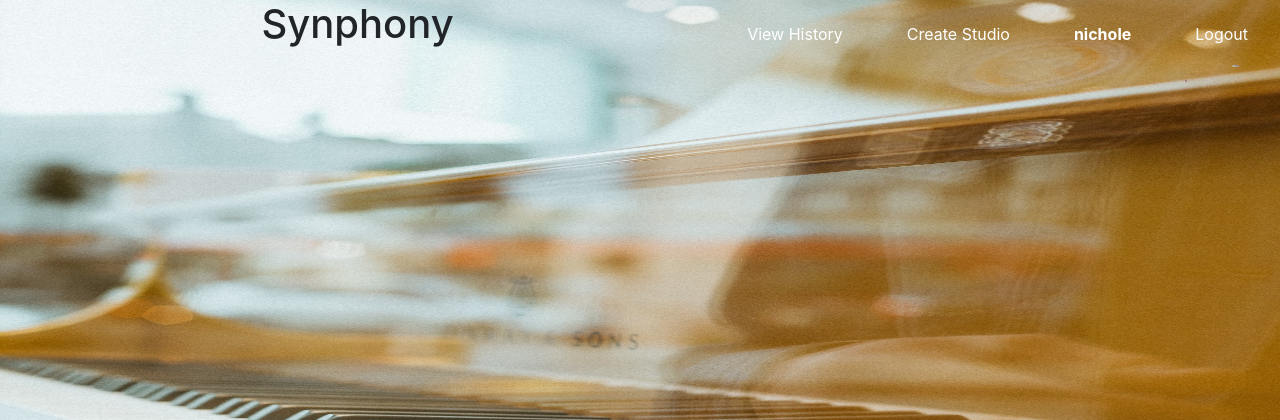
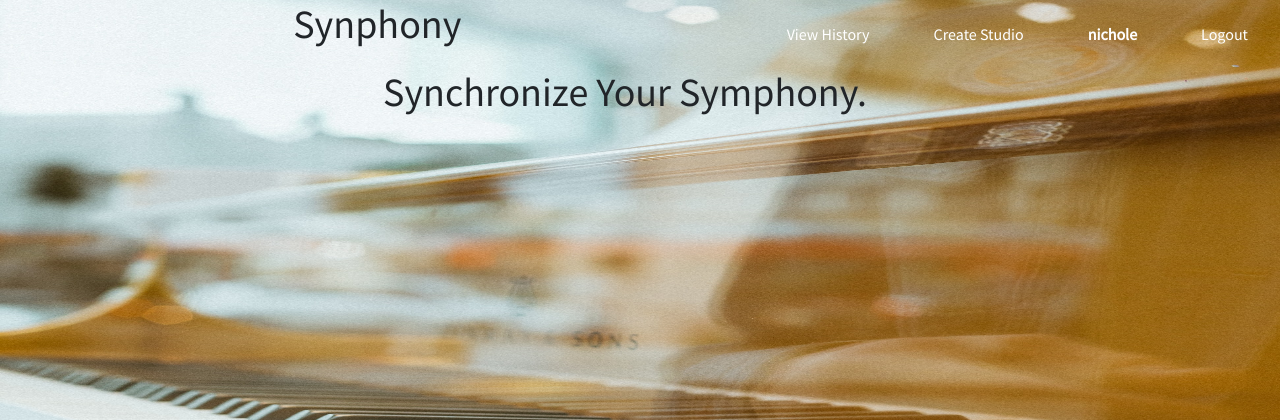
Before and after one commit to nicholeemma/synphony, a Django app: page /synphony/home in a window 1280 px wide. Shown: the top 420 px of the page. Run offline with Django 3.2, Linux system fonts and the light colour scheme; a user stored in the database is signed in; some libraries are stand-ins or nearby versions.

Commit message:
changed font

```diff
--- a/src/mysite/synphony/static/CSS/additional.css
+++ b/src/mysite/synphony/static/CSS/additional.css
@@ -35,6 +35,14 @@
     color: white;
     text-align: center;
             /* Footer height */
+  }
+
+  body{
+    font-family: 'Source Sans Pro', sans-serif;
+  }
+
+  title{
+    font-family: 'Source Sans Pro', sans-serif;
   }
   /* #commentcontent {
     width: 200px;
--- a/src/mysite/synphony/templates/synphony/base.html
+++ b/src/mysite/synphony/templates/synphony/base.html
@@ -9,6 +9,7 @@
     <link type="text/css" rel="stylesheet" href="{% static 'css/materialize.css' %}"  media="screen"/> -->
 
     <link type="text/css" rel="stylesheet" href="{% static 'CSS/additional.css' %}"  />
+    <link href="https://fonts.googleapis.com/css?family=Source+Sans+Pro&display=swap" rel="stylesheet">
   {% block js %}
   <script src="https://code.jquery.com/jquery-3.4.1.min.js"
     integrity="sha256-CSXorXvZcTkaix6Yvo6HppcZGetbYMGWSFlBw8HfCJo=" crossorigin="anonymous"></script>
--- a/src/mysite/synphony/templates/synphony/homepage.html
+++ b/src/mysite/synphony/templates/synphony/homepage.html
@@ -8,5 +8,11 @@
         background-size: 1450px 690px;
     }
 </style>
+
 {% endblock extrajs%}
 {% block title %}Studio{% endblock title%}
+{% block main %}
+
+<h1>Synchronize Your Symphony.</h1>
+
+{% endblock main %}
```
